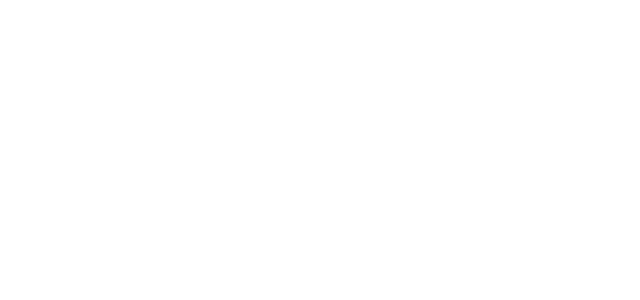
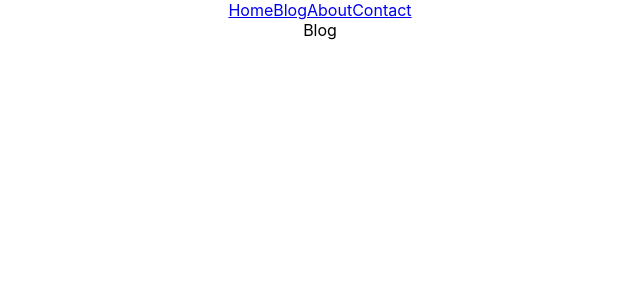
Before and after one commit to AnthonyLopez1120/BrissFoto-React, a React (Create React App) app: page /Blog in a window 1280 px wide. Shown: the top 300 px of the page, without its empty margins (320-960 px from the left). Built offline with nearby package versions, Linux system fonts and the light colour scheme.

Commit message:
added components and linked to navbar

```diff
--- a/src/App.js
+++ b/src/App.js
@@ -1,15 +1,25 @@
 import React from 'react';
 import { Route } from "react-router-dom"
+
+import Nav from "./componets/Nav"
 import Splashpage from "./componets/Splashpage"
+import Blog from "./componets/Blog"
+import About from "./componets/About"
+import Contact from "./componets/Contact"
 
 import './App.css';
-import Gallery from './componets/Gallery';
+
 
 function App() {
   return (
     <div className="App">
+
+      <Nav />
       <Route exact path="/" component={Splashpage} />
-      <Route path="/Galeria" component={Gallery} />
+      <Route path="/Blog" component={Blog} />
+      <Route path="/About" component={About} />
+      <Route path="/Contact" component={Contact} />
+
 
 
 
--- /dev/null
+++ b/src/componets/About.js
@@ -0,0 +1,10 @@
+import React from "react"
+
+function About () {
+
+    return(
+        <div>About</div>
+    )
+}
+
+export default About
--- /dev/null
+++ b/src/componets/Blog.js
@@ -0,0 +1,10 @@
+import React from "react"
+
+function Blog () {
+
+    return(
+        <div>Blog</div>
+    )
+}
+
+export default Blog
--- /dev/null
+++ b/src/componets/Contact.js
@@ -0,0 +1,10 @@
+import React from "react"
+
+function Contact () {
+
+    return(
+        <div>Contact</div>
+    )
+}
+
+export default Contact
--- a/src/componets/Gallery.js
+++ /dev/null
@@ -1,13 +0,0 @@
-import React from 'react'
-
-function Gallery  () {
-
-    return(
-        <div>
-            GALLERY
-        </div>
-
-    )
-}
-
-export default Gallery
--- /dev/null
+++ b/src/componets/Nav.js
@@ -0,0 +1,18 @@
+import React from "react"
+import { Link } from "react-router-dom"
+
+
+function Nav () {
+
+    return(
+    <>
+        <Link to="/">Home</Link>
+        <Link to="/Blog">Blog</Link>
+        <Link to="/About">About</Link>
+        <Link to="/Contact">Contact</Link>
+
+    </>
+    )
+}
+
+export default Nav
```
Also changed, not shown: src/index.css (line endings or trailing spaces).
